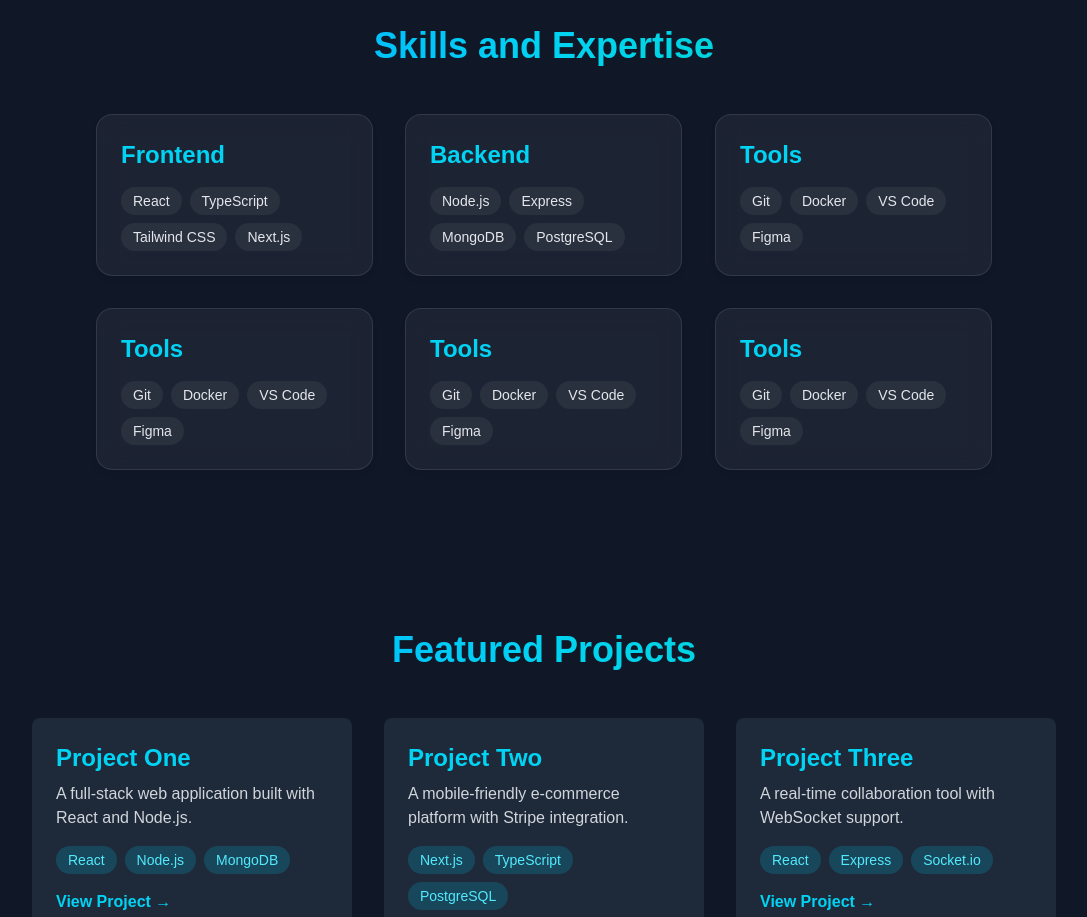
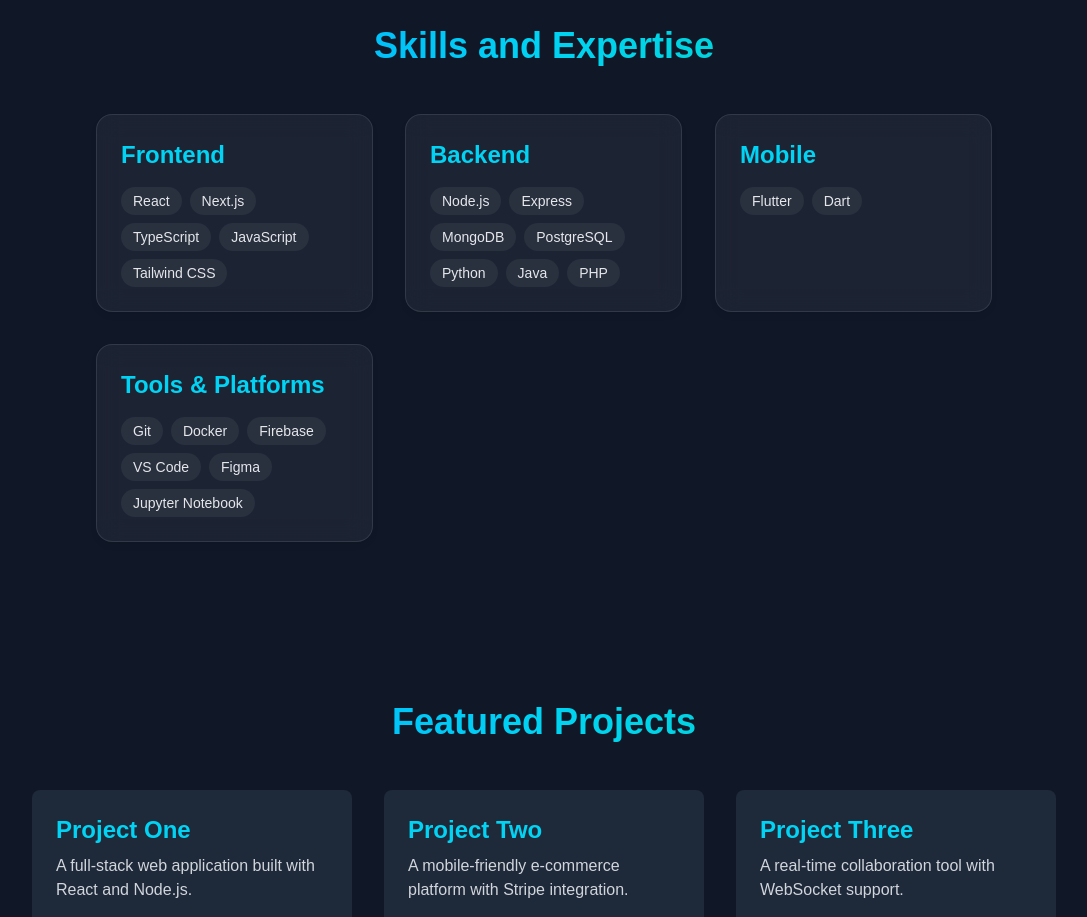
Before and after one commit to hadidi404/PortfolioWebsite, a Next.js app: page / in a window 1280 px wide. Shown: the part 1340-2257 px from the top of the page, without its empty margins (96-1183 px from the left). Built offline with nearby package versions, Linux system fonts and the light colour scheme.

Commit message:
Update skills section based on GitHub profile

```diff
--- a/app/components/Skills/Skills.tsx
+++ b/app/components/Skills/Skills.tsx
@@ -6,12 +6,10 @@
 const Skills: React.FC = () => {
   const register = useRevealGroup({ threshold: 0.12 });
   const skills = [
-    { category: 'Frontend', items: ['React', 'TypeScript', 'Tailwind CSS', 'Next.js'] },
-    { category: 'Backend', items: ['Node.js', 'Express', 'MongoDB', 'PostgreSQL'] },
-    { category: 'Tools', items: ['Git', 'Docker', 'VS Code', 'Figma'] },
-    { category: 'Tools', items: ['Git', 'Docker', 'VS Code', 'Figma'] },
-    { category: 'Tools', items: ['Git', 'Docker', 'VS Code', 'Figma'] },
-    { category: 'Tools', items: ['Git', 'Docker', 'VS Code', 'Figma'] }
+    { category: 'Frontend', items: ['React', 'Next.js', 'TypeScript', 'JavaScript', 'Tailwind CSS'] },
+    { category: 'Backend', items: ['Node.js', 'Express', 'MongoDB', 'PostgreSQL', 'Python', 'Java', 'PHP'] },
+    { category: 'Mobile', items: ['Flutter', 'Dart'] },
+    { category: 'Tools & Platforms', items: ['Git', 'Docker', 'Firebase', 'VS Code', 'Figma', 'Jupyter Notebook'] },
   ];
 
   return (
```
